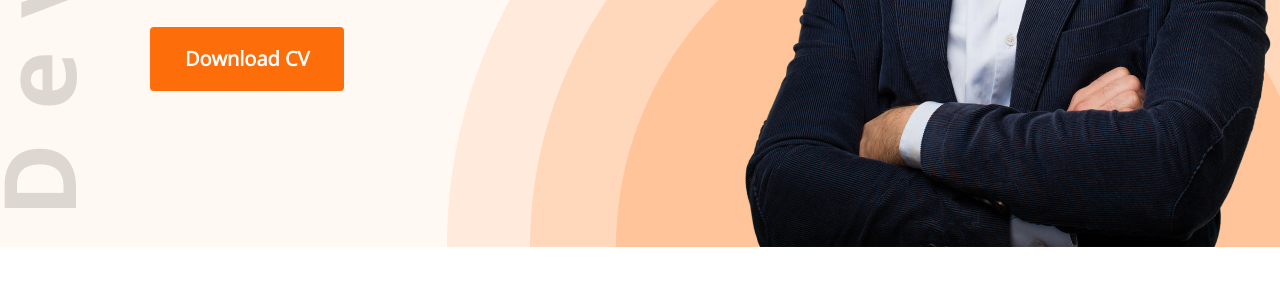
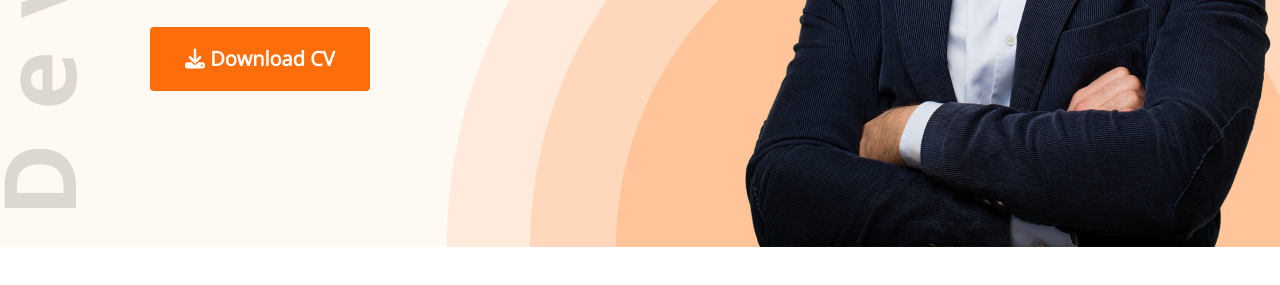
Before and after one commit to Hobbar/developer-portfolio, a plain HTML site: page index.html in a window 1280 px wide. Shown: the part 593-878 px from the top of the page. Drawn offline with nearby package versions, Linux system fonts and the light colour scheme.

Commit message:
add download btn

```diff
--- a/index.html
+++ b/index.html
@@ -6,6 +6,7 @@
     <meta name="viewport" content="width=device-width, initial-scale=1.0">
     <title>Developer Portfolio</title>
     <link rel="stylesheet" href="styles/portfolio.css">
+    <script src="https://kit.fontawesome.com/63fc54c718.js" crossorigin="anonymous"></script>
     <link rel="preconnect" href="https://fonts.googleapis.com"><link rel="preconnect" href="https://fonts.gstatic.com" crossorigin><link href="https://fonts.googleapis.com/css2?family=Open+Sans&display=swap" rel="stylesheet">
 </head>
 <body>
@@ -24,7 +25,7 @@
                 <h3 class="banner-sub-title">Hi, I am</h3>
                 <h1 class="banner-title">Mary Hardy</h1>
                 <p class="banner-description">Shot what able cold new see hold.Friendly as an betrayed formerly <br> he. Morning because as to society behaved moments.</p>
-                <button class="btn-primary">Download CV</button>
+                <button class="btn-primary"><i class="fa-solid fa-download"></i> Download CV</button>
             </div>
             <img src="images/hardy.png" alt="hardy vai">
         </div>
```
